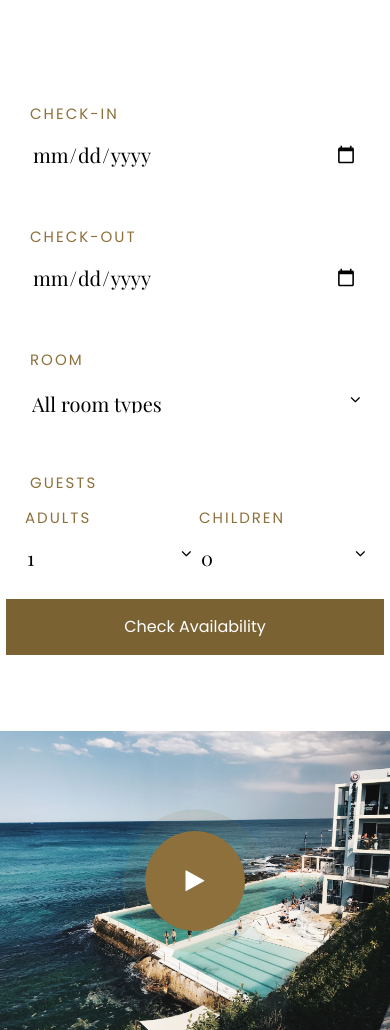
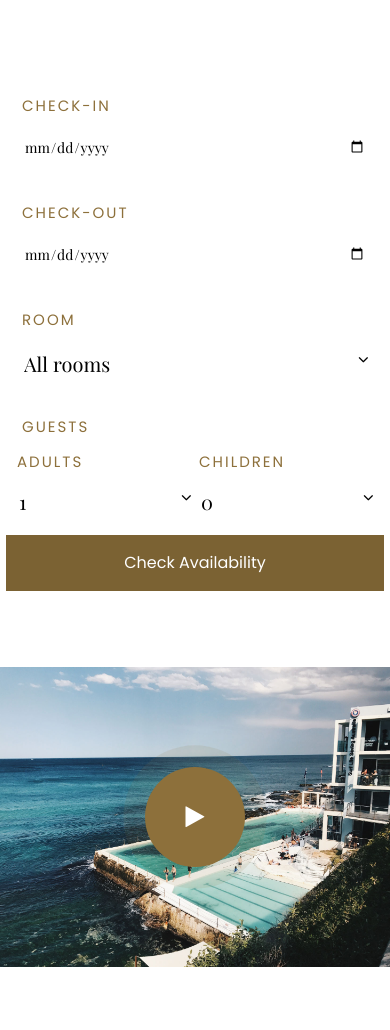
Before and after one commit to MdTanzil/Hotel-Booking-app-Django, a Django app: template hotelbooking/templates/hotelbooking/index.html in a window 390 px wide. Shown: the part 66-1096 px from the top of the page. Run offline with Django 4.2, Linux system fonts and the light colour scheme; the template is opened without the code that fills it: most values are stand-ins (such as "Sample title", 1, 10 or a date in 2020); grey boxes marked "Sample" are stand-in pictures; some libraries are stand-ins or nearby versions; some web fonts are replaced.

Commit message:
Fix home booking bar layout at medium widths and replace footer placeholder text

```diff
--- a/hotelbooking/templates/hotelbooking/bookingform.html
+++ b/hotelbooking/templates/hotelbooking/bookingform.html
@@ -6,8 +6,8 @@
                     {% csrf_token %}
                     <div class="row">
                         <!-- Check-in Date -->
-                        <div class="col-md-2 d-flex">
-                            <div class="form-group p-4 align-self-stretch d-flex align-items-end">
+                        <div class="col-lg-2 d-flex">
+                            <div class="form-group p-3 align-self-stretch d-flex align-items-end">
                                 <div class="wrap">
                                     <label for="checkin_date">Check-in</label>
                                     <input type="date"
@@ -19,8 +19,8 @@
                             </div>
                         </div>
                         <!-- Check-out Date -->
-                        <div class="col-md-2 d-flex">
-                            <div class="form-group p-4 align-self-stretch d-flex align-items-end">
+                        <div class="col-lg-2 d-flex">
+                            <div class="form-group p-3 align-self-stretch d-flex align-items-end">
                                 <div class="wrap">
                                     <label for="checkout_date">Check-out</label>
                                     <input type="date"
@@ -32,8 +32,8 @@
                             </div>
                         </div>
                         <!-- Room Type -->
-                        <div class="col-md-3 d-flex">
-                            <div class="form-group p-4 align-self-stretch d-flex align-items-end">
+                        <div class="col-lg-3 d-flex">
+                            <div class="form-group p-3 align-self-stretch d-flex align-items-end">
                                 <div class="wrap">
                                     <label for="room_type">Room</label>
                                     <div class="form-field">
@@ -42,7 +42,7 @@
                                                 <span class="ion-ios-arrow-down"></span>
                                             </div>
                                             <select class="form-control" name="room_type" id="room_type">
-                                                <option value="">All room types</option>
+                                                <option value="">All rooms</option>
                                                 {% for category in room_categories %}
                                                 <option value="{{ category.id }}">{{ category.name }}</option>
                                                 {% endfor %}
@@ -53,8 +53,8 @@
                             </div>
                         </div>
                         <!-- Guests -->
-                        <div class="col-md-2 d-flex">
-                            <div class="form-group p-4 align-self-stretch d-flex align-items-end">
+                        <div class="col-lg-2 d-flex">
+                            <div class="form-group p-3 align-self-stretch d-flex align-items-end">
                                 <div class="wrap w-100">
                                     <label>Guests</label>
                                     <div class="row">
@@ -93,7 +93,7 @@
                             </div>
                         </div>
                         <!-- Submit Button -->
-                        <div class="col-md-3 d-flex">
+                        <div class="col-lg-3 d-flex">
                             <div class="form-group d-flex align-self-stretch">
                                 <input type="submit"
                                        value="Check Availability"
@@ -106,6 +106,10 @@
         </div>
     </div>
 </section>
+<style>
+  /* Keep the date fields compact so they fit their column. */
+  .booking-form input[type="date"] { font-size: 14px; }
+</style>
 <script>
 (function () {
     // Clicking a date field opens the calendar picker, and past dates
--- a/templates/footer.html
+++ b/templates/footer.html
@@ -5,7 +5,7 @@
         <div class="ftco-footer-widget mb-4">
           <h2 class="ftco-heading-2">Deluxe Hotel</h2>
           <p>
-            Far far away, behind the word mountains, far from the countries Vokalia and Consonantia, there live the blind texts.
+            Comfortable rooms, a garden-facing pool and warm hospitality. Book direct for the best rate, free cancellation and pay at the hotel.
           </p>
           <ul class="ftco-footer-social list-unstyled float-md-left float-lft mt-5">
             <li class="ftco-animate">
```
